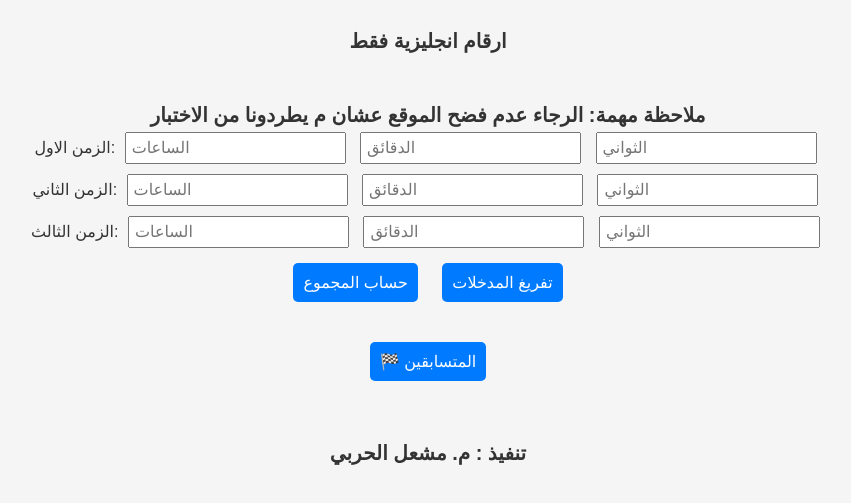
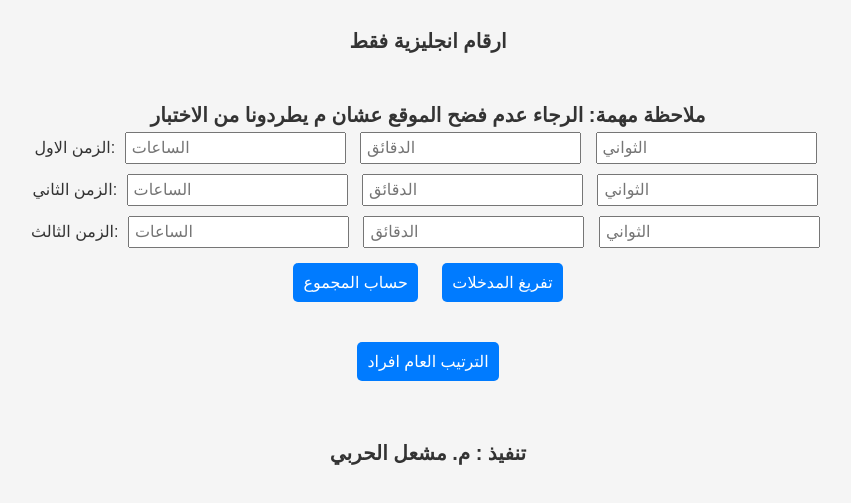
Before and after one commit to meshal55h/racetiming.io, a plain HTML site: page index.html in a window 1280 px wide. Shown: the part 109-612 px from the top of the page, without its empty margins (212-1063 px from the left). Drawn offline with Linux system fonts and the light colour scheme.

Commit message:
Update index.html

```diff
--- a/index.html
+++ b/index.html
@@ -72,7 +72,7 @@
         <button onclick="clearInputs()">تفريغ المدخلات</button>
         <h2 id="result"></h2>
 
-        <button onclick="showRaceCalculator()">🏁 المتسابقين</button>
+        <button onclick="showRaceCalculator()"> الترتيب العام افراد</button>
     </div>
 
     <div id="raceCalculator" class="hidden">
```
